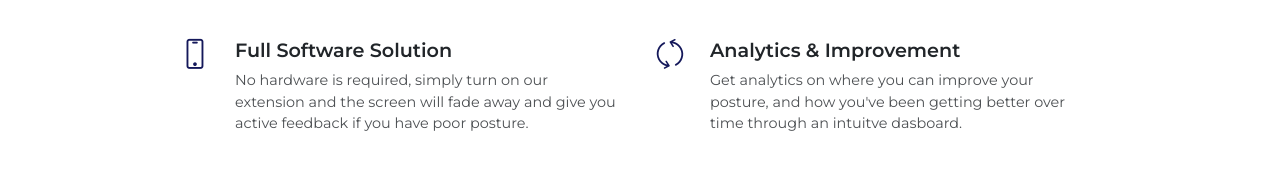
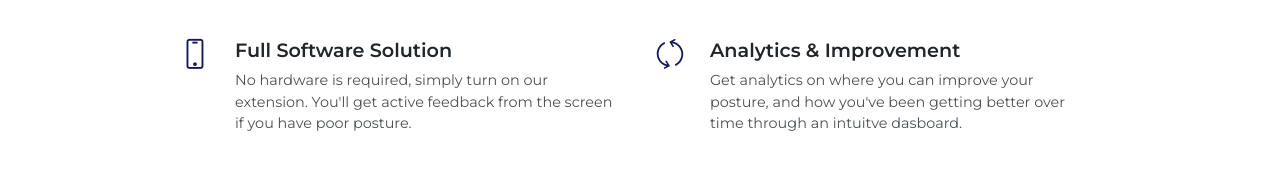
Before and after one commit to talha-atta/getPosture, a plain HTML site: page index.html in a window 1280 px wide. Shown: the part 941-1119 px from the top of the page. Drawn offline with nearby package versions, Linux system fonts and the light colour scheme; some packages are replaced by stand-ins of ours; a script that the page names is missing.

Commit message:
copy edits

```diff
--- a/index.html
+++ b/index.html
@@ -60,7 +60,7 @@
                 <div class="row justify-content-center" style="margin-top: 0px;">
                     <div class="col-md-5 feature-box" style="max-width: 100%;"><i class="icon-screen-smartphone icon" style="color: rgb(20,24,90);"></i>
                         <h4>Full Software Solution</h4>
-                        <p>No hardware is required, simply turn on our extension and the screen will fade away and give you active feedback if you have poor posture.</p>
+                        <p>No hardware is required, simply turn on our extension. You'll get active feedback from the screen if you have poor posture.</p>
                     </div>
                     <div class="col-md-5 feature-box" style="max-width: 100%;"><i class="icon-refresh icon" style="color: rgb(20,24,90);"></i>
                         <h4>Analytics &amp; Improvement</h4>
```
